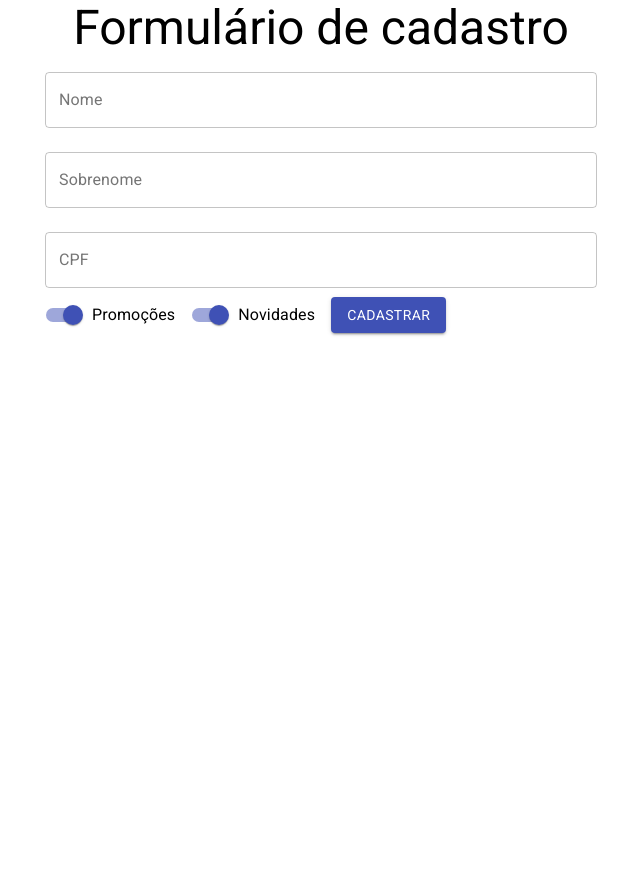
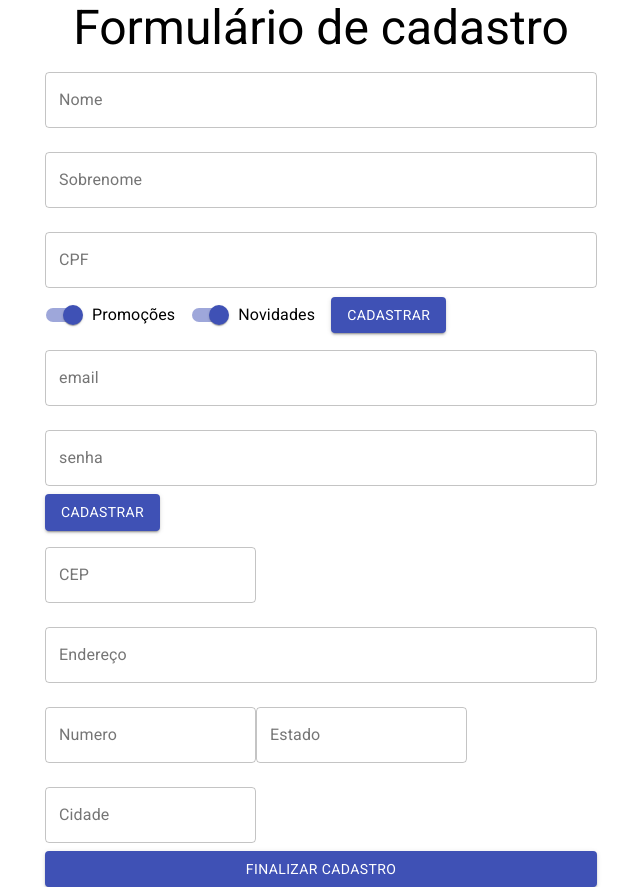
Before and after one commit to andreassef/react-function-components, a React (Create React App) app: page / in a window 1280 px wide. Shown: the whole page, without its empty margins (319-959 px from the left). Before the commit the page ends 800 px from the top, so only its background shows below. Built offline with nearby package versions, Linux system fonts and the light colour scheme.

Commit message:
[UPDATE] - Refatoracao do App.js

```diff
--- a/src/App.js
+++ b/src/App.js
@@ -3,6 +3,8 @@ import './App.css';
 import Form from "./components/form/Form";
 import { Container, Typography } from "@material-ui/core";
 import "fontsource-roboto";
+import MainForm from "./components/form/MainForm";
+
 function App() {
 
   function handleSendForm(data) {
@@ -28,7 +30,7 @@ function App() {
   return (
     <Container component="article" maxWidth="sm">
       <Typography align="center" variant="h3" component="h1">Formulário de cadastro</Typography>
-      <Form sendForm={handleSendForm} handleCpfValidate={validateCPF} />
+      <MainForm sendForm={handleSendForm} handleCpfValidate={validateCPF} />
     </Container>
   );
 }
```
